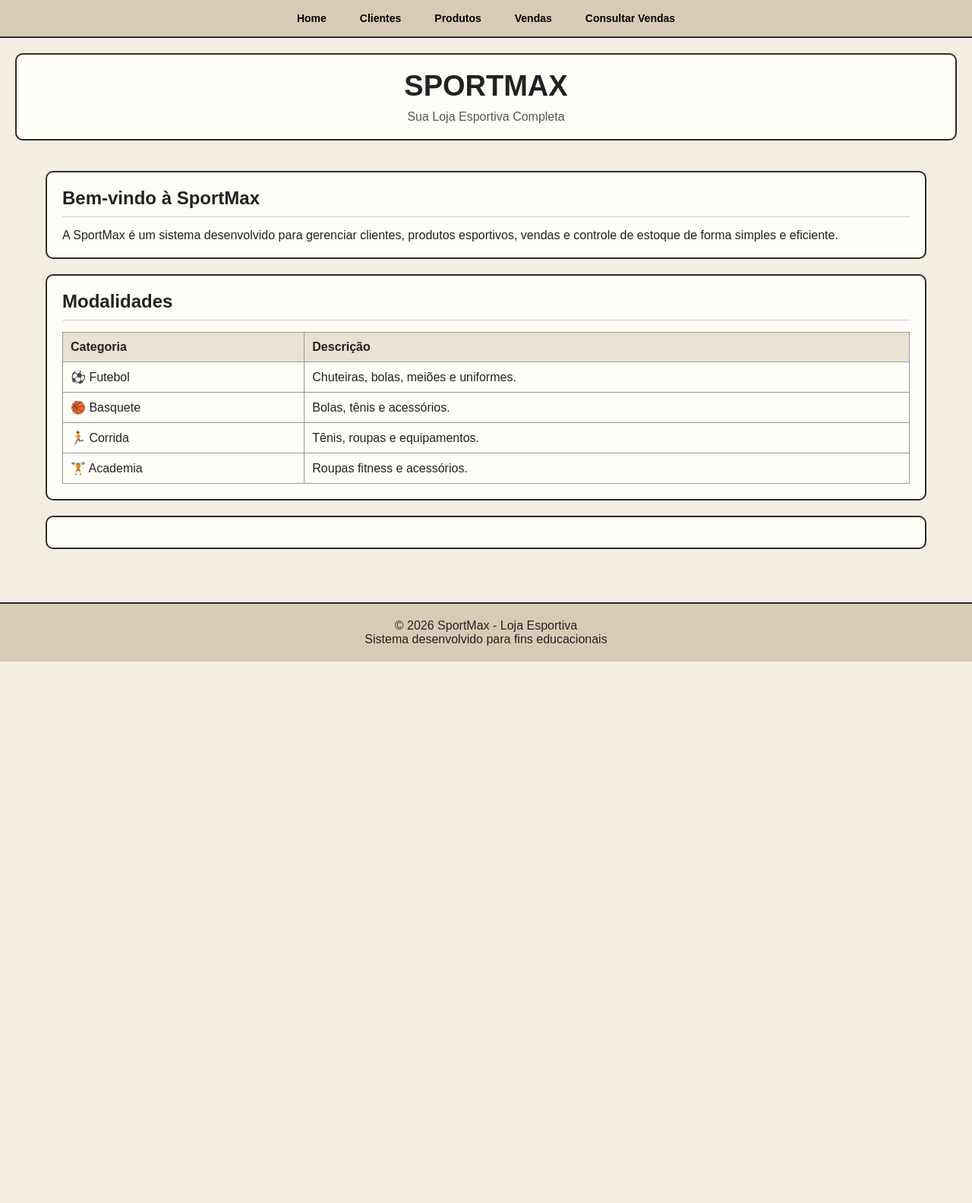
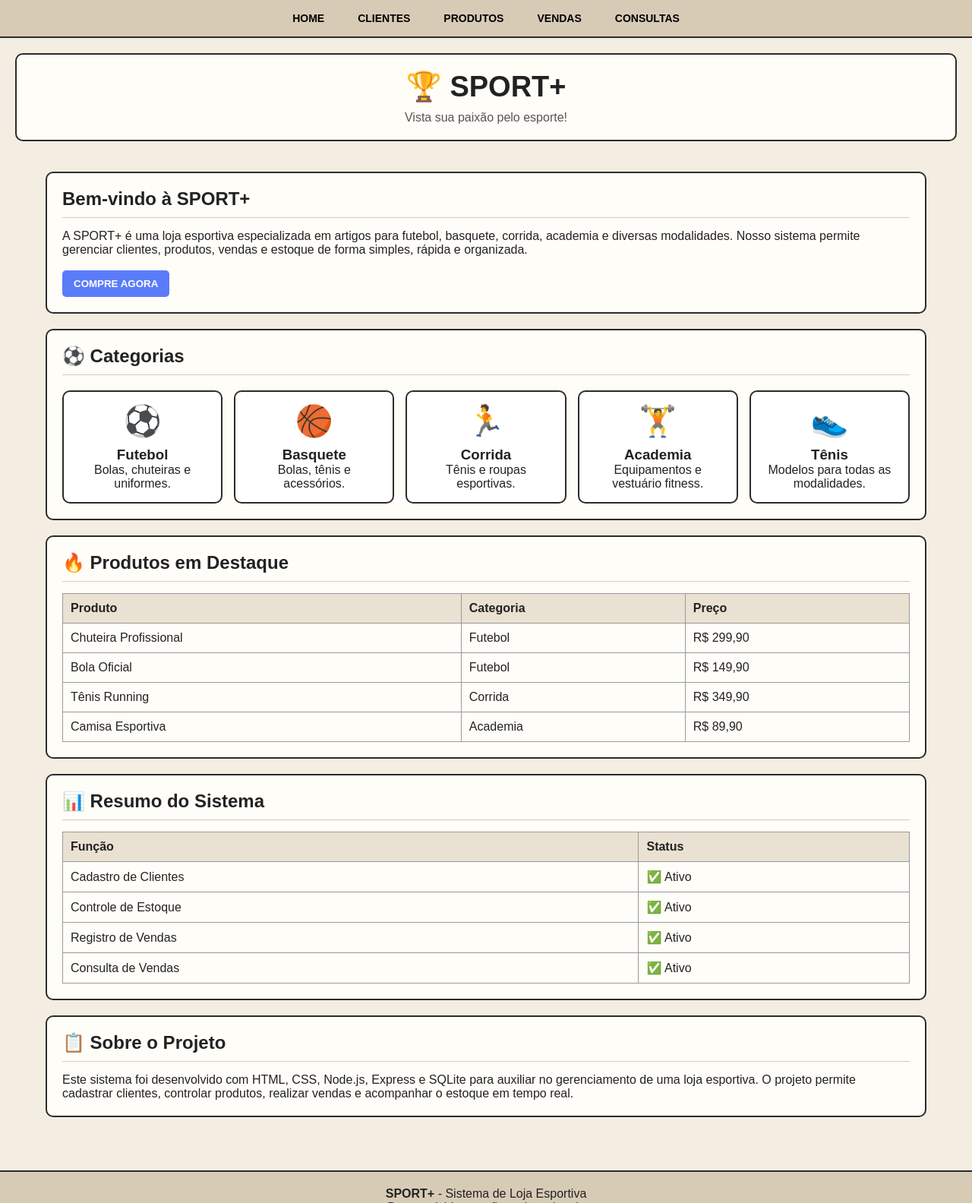
Before and after one commit to Tavares-cmda/loja-esportiva, a website: page index.html in a window 1280 px wide. Shown: the top 1584 px of the page at 76% size. Before the commit the page ends 871 px from the top, so only its background shows below. Drawn offline with Linux system fonts and the light colour scheme.

Commit message:
Update index.html

```diff
--- a/index.html
+++ b/index.html
@@ -1,81 +1,174 @@
 <!DOCTYPE html>
-<html lang="pt-br">
+<html lang="pt-BR">
 <head>
     <meta charset="UTF-8">
-<title>SportMax - Loja Esportiva</title>
+    <meta name="viewport" content="width=device-width, initial-scale=1.0">
+    <title>SPORT+ | Loja Esportiva</title>
     <link rel="stylesheet" href="estilo.css">
 </head>
 <body>
 
     <nav>
-    <a href="index.html">Home</a>
-    <a href="clientes.html">Clientes</a>
-    <a href="produtos.html">Produtos</a>
-    <a href="vendas.html">Vendas</a>
-    <a href="consulta_vendas.html">Consultar Vendas</a>
+        <a href="index.html">HOME</a>
+        <a href="clientes.html">CLIENTES</a>
+        <a href="produtos.html">PRODUTOS</a>
+        <a href="vendas.html">VENDAS</a>
+        <a href="consulta_vendas.html">CONSULTAS</a>
     </nav>
 
     <header class="banner">
-    <h1>SPORTMAX</h1>
-    <p>Sua Loja Esportiva Completa</p>
+        <h1>🏆 SPORT+</h1>
+        <p>Vista sua paixão pelo esporte!</p>
     </header>
 
-<div class="container">
+    <main class="container">
 
-    <div class="card">
-        <h2>Bem-vindo à SportMax</h2>
+        <section class="card">
+            <h2>Bem-vindo à SPORT+</h2>
 
             <p>
-            A SportMax é um sistema desenvolvido para gerenciar
-            clientes, produtos esportivos, vendas e controle
-            de estoque de forma simples e eficiente.
+                A SPORT+ é uma loja esportiva especializada em artigos para
+                futebol, basquete, corrida, academia e diversas modalidades.
+                Nosso sistema permite gerenciar clientes, produtos, vendas
+                e estoque de forma simples, rápida e organizada.
             </p>
+
+            <br>
+
+            <button>COMPRE AGORA</button>
+        </section>
+
+        <section class="card">
+            <h2>⚽ Categorias</h2>
+
+            <div class="categorias">
+
+                <div class="categoria">
+                    <span>⚽</span>
+                    <h3>Futebol</h3>
+                    <p>Bolas, chuteiras e uniformes.</p>
                 </div>
 
-    <div class="card">
-        <h2>Modalidades</h2>
+                <div class="categoria">
+                    <span>🏀</span>
+                    <h3>Basquete</h3>
+                    <p>Bolas, tênis e acessórios.</p>
+                </div>
+
+                <div class="categoria">
+                    <span>🏃</span>
+                    <h3>Corrida</h3>
+                    <p>Tênis e roupas esportivas.</p>
+                </div>
+
+                <div class="categoria">
+                    <span>🏋️</span>
+                    <h3>Academia</h3>
+                    <p>Equipamentos e vestuário fitness.</p>
+                </div>
+
+                <div class="categoria">
+                    <span>👟</span>
+                    <h3>Tênis</h3>
+                    <p>Modelos para todas as modalidades.</p>
+                </div>
+
+            </div>
+        </section>
+
+        <section class="card">
+            <h2>🔥 Produtos em Destaque</h2>
 
             <table>
                 <thead>
                     <tr>
+                        <th>Produto</th>
                         <th>Categoria</th>
-                    <th>Descrição</th>
+                        <th>Preço</th>
                     </tr>
                 </thead>
 
                 <tbody>
                     <tr>
-                    <td>⚽ Futebol</td>
-                    <td>Chuteiras, bolas, meiões e uniformes.</td>
+                        <td>Chuteira Profissional</td>
+                        <td>Futebol</td>
+                        <td>R$ 299,90</td>
                     </tr>
 
                     <tr>
-                    <td>🏀 Basquete</td>
-                    <td>Bolas, tênis e acessórios.</td>
+                        <td>Bola Oficial</td>
+                        <td>Futebol</td>
+                        <td>R$ 149,90</td>
                     </tr>
 
                     <tr>
-                    <td>🏃 Corrida</td>
-                    <td>Tênis, roupas e equipamentos.</td>
+                        <td>Tênis Running</td>
+                        <td>Corrida</td>
+                        <td>R$ 349,90</td>
                     </tr>
 
                     <tr>
-                    <td>🏋 Academia</td>
-                    <td>Roupas fitness e acessórios.</td>
+                        <td>Camisa Esportiva</td>
+                        <td>Academia</td>
+                        <td>R$ 89,90</td>
                     </tr>
                 </tbody>
+            </table>
+        </section>
 
+        <section class="card">
+            <h2>📊 Resumo do Sistema</h2>
+
+            <table>
+                <thead>
+                    <tr>
+                        <th>Função</th>
+                        <th>Status</th>
+                    </tr>
+                </thead>
+
+                <tbody>
+                    <tr>
+                        <td>Cadastro de Clientes</td>
+                        <td>✅ Ativo</td>
+                    </tr>
+
+                    <tr>
+                        <td>Controle de Estoque</td>
+                        <td>✅ Ativo</td>
+                    </tr>
+
+                    <tr>
+                        <td>Registro de Vendas</td>
+                        <td>✅ Ativo</td>
+                    </tr>
+
+                    <tr>
+                        <td>Consulta de Vendas</td>
+                        <td>✅ Ativo</td>
+                    </tr>
+                </tbody>
             </table>
-    </div>
+        </section>
 
-    <div class="card">
-    </div>
+        <section class="card">
+            <h2>📋 Sobre o Projeto</h2>
 
-</div>
+            <p>
+                Este sistema foi desenvolvido com HTML, CSS, Node.js,
+                Express e SQLite para auxiliar no gerenciamento de uma
+                loja esportiva. O projeto permite cadastrar clientes,
+                controlar produtos, realizar vendas e acompanhar o
+                estoque em tempo real.
+            </p>
+        </section>
+
+    </main>
 
     <footer class="rodape">
-    <p>© 2026 SportMax - Loja Esportiva</p>
-    <p>Sistema desenvolvido para fins educacionais</p>
+        <p><strong>SPORT+</strong> - Sistema de Loja Esportiva</p>
+        <p>Desenvolvido para fins educacionais</p>
+        <p>© 2026 Todos os direitos reservados</p>
     </footer>
 
 </body>
```
Lines whose indentation alone changed are shown as unchanged.
